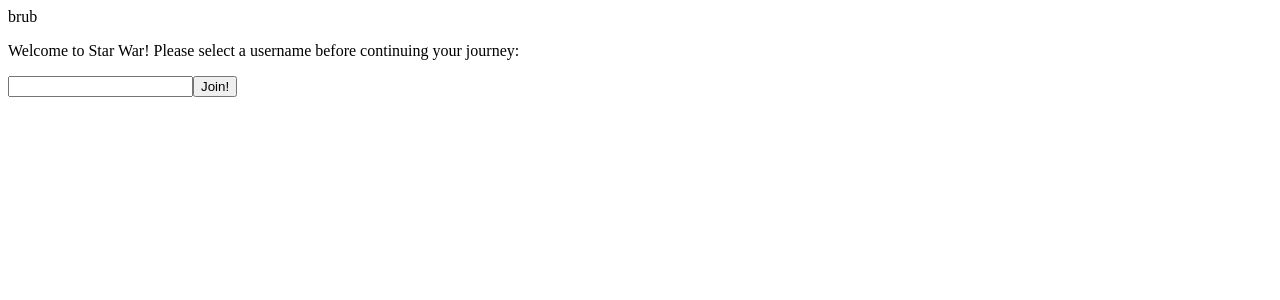
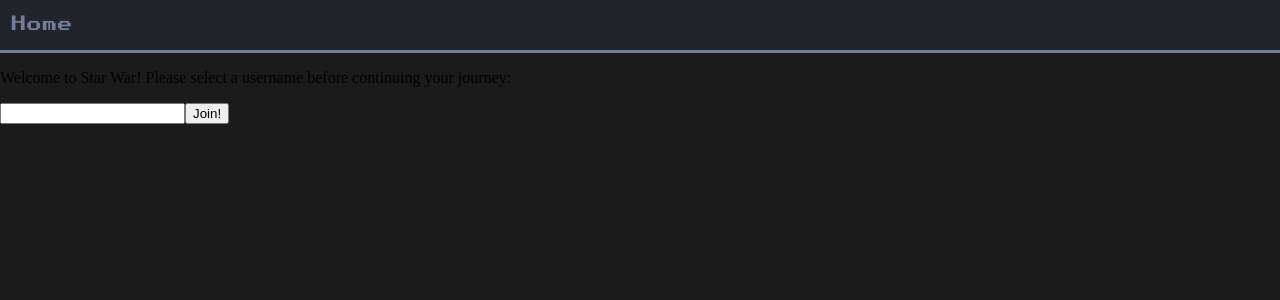
Before and after one commit to redacted24/duelvision, a React (Vite) app in the folder front/: page / in a window 1280 px wide. Shown: the top 300 px of the page. Built offline with nearby package versions, Linux system fonts and the light colour scheme; no server answers.

Commit message:
finished header

```diff
--- a/front/src/components/Header.jsx
+++ b/front/src/components/Header.jsx
@@ -1,9 +1,12 @@
 import '../styles/index.css'
+import '../styles/login.css'
 
 const Header = () => {
     return (
-        <div>
-            brub
+        <div id="navbar">
+            <div id="home">
+                Home
+            </div>
         </div>
     )
 }
--- a/front/src/components/Login.jsx
+++ b/front/src/components/Login.jsx
@@ -1,4 +1,5 @@
 import { useState } from 'react'
+
 import Header from './Header'
 
 const Login = ({ setUsername }) => {
--- a/front/src/styles/index.css
+++ b/front/src/styles/index.css
@@ -1,10 +1,14 @@
-#webcam-container {
-    display: flex;
-    height: 500px;
-    justify-content: center;
-    border: 5px red solid;
+@font-face {
+    font-family: "retro";
+    src: url("../assets/retro.ttf")
 }
 
-#canvas {
-    border: 3px solid black;
+body {
+    --font-size-mid: 20px;
 }
+
+body {
+    margin: 0;
+    padding: 0;
+    background-color: #1b1b1b;
+}
--- /dev/null
+++ b/front/src/styles/login.css
@@ -0,0 +1,12 @@
+#navbar {
+    background-color: #22242B;
+    height: 50px;
+    border-bottom: 3px solid #747D99;
+}
+
+#home {
+    padding: 10px 0 0 10px;
+    font-family: "retro";
+    color: #747D99;
+    font-size: var(--font-size-mid);
+}
```
Also changed, not shown: front/src/assets/retro.ttf (renamed from front/src/assets/Retro Gaming.ttf), 1 other file (tests, documents, lock files or other folders).
